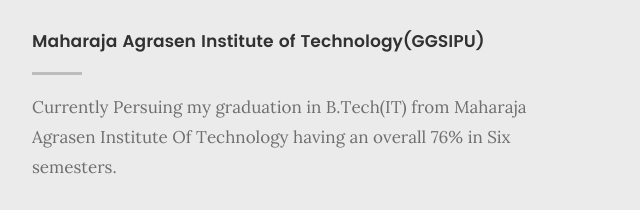
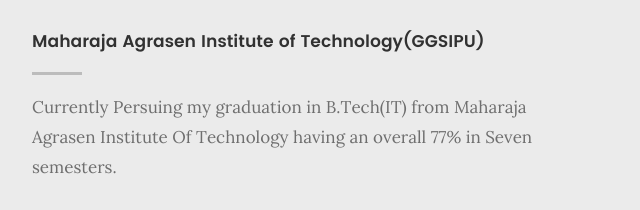
Before and after one commit to HimanshuS01/HimanshuS01.github.io, a plain HTML site: page index.html in a window 1280 px wide. Shown: the part 5219-5429 px from the top of the page, 527-1167 px from the left. Drawn offline with Linux system fonts and the light colour scheme; files whose address does not match are found by name.

Commit message:
changes in percentage mks

```diff
--- a/index.html
+++ b/index.html
@@ -70,7 +70,6 @@
 							<span>Android App Developer </span>
 							<span>Front-end Developer</span>
 						    <span>Web-Developer</span>
-
 						</p>
 
 						<a class="button stroke smoothscroll" href="#about" title="">More About Me</a>
@@ -476,7 +475,7 @@
 
    							<div class="timeline-content">
    								<h4>Maharaja Agrasen Institute of Technology(GGSIPU)</h4>
-   								<p>Currently Persuing my graduation in B.Tech(IT) from Maharaja Agrasen Institute Of Technology having an overall 76% in Six semesters.</p>
+   								<p>Currently Persuing my graduation in B.Tech(IT) from Maharaja Agrasen Institute Of Technology having an overall 77% in Seven semesters.</p>
    							</div>
 
    						</div> <!-- /timeline-block -->
```
